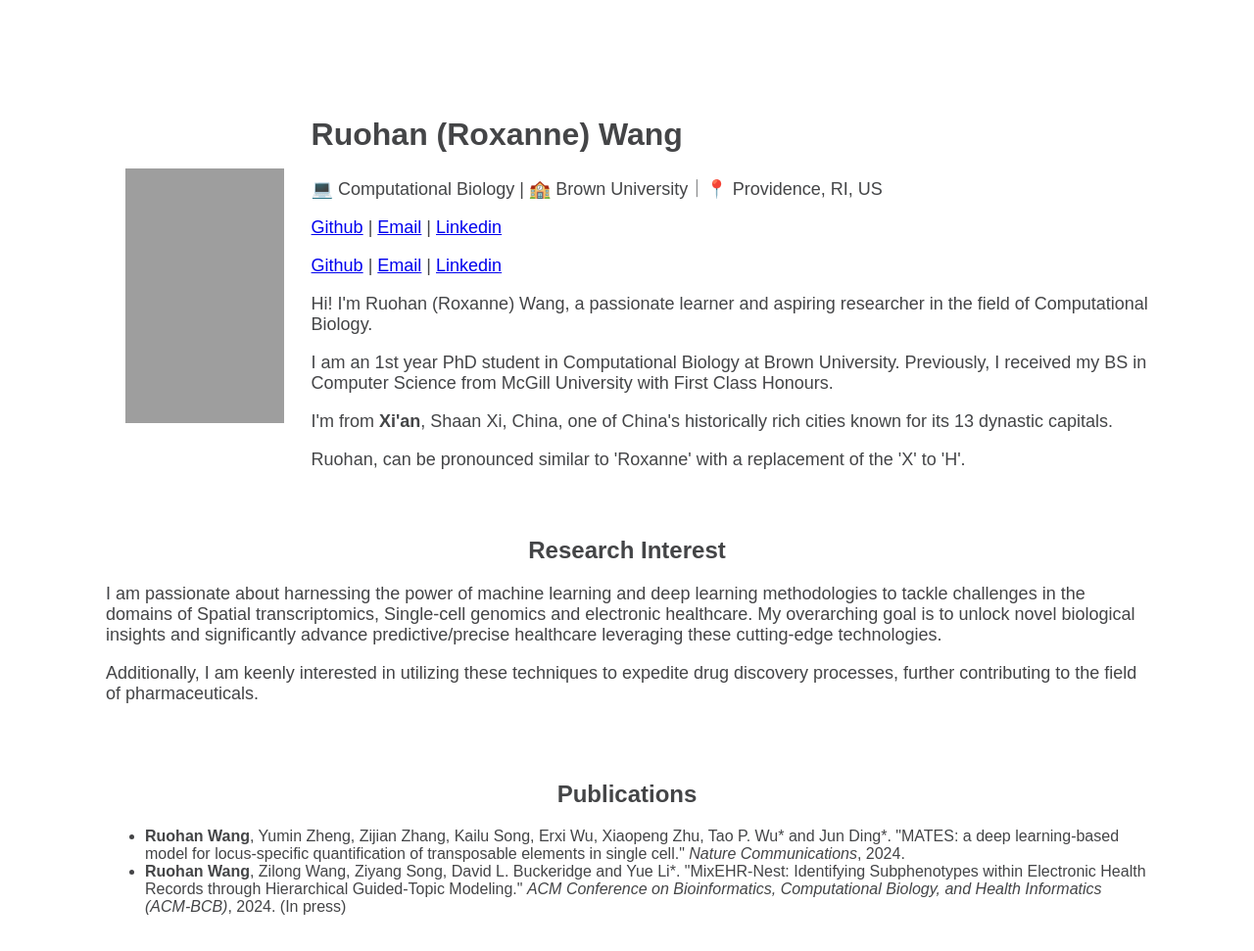
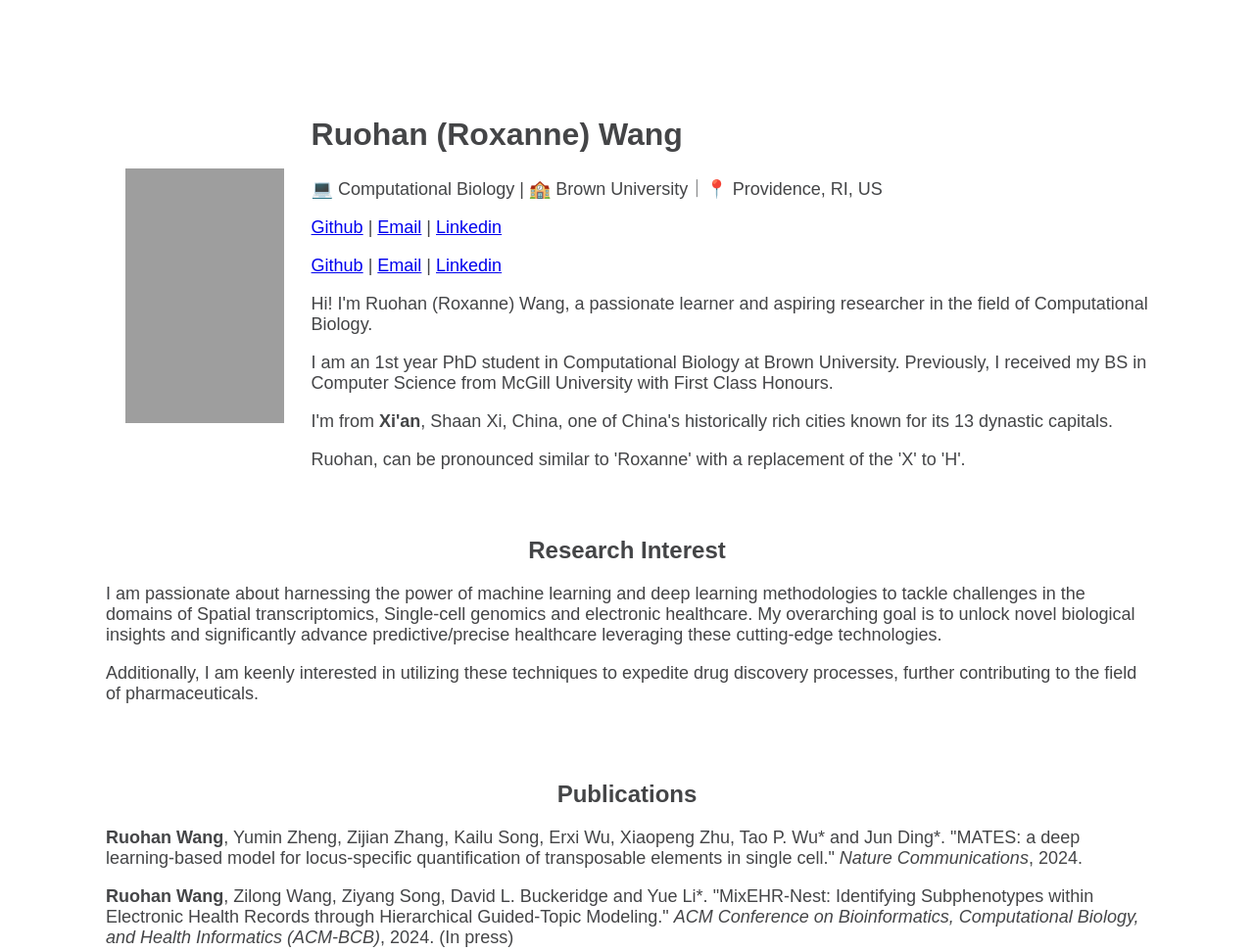
Before and after one commit to RoKsaNne/RoKsaNne.github.io, a plain HTML site: page index.html in a window 1280 px wide. Shown: the top 971 px of the page at 98% size. Drawn offline with Linux system fonts and the light colour scheme; grey boxes are pictures that could not be loaded.

Commit message:
Update index.html

```diff
--- a/index.html
+++ b/index.html
@@ -56,14 +56,12 @@
     <section id="publications">
         <h2>Publications</h2>
 
-        <ul>
-            <li>
-                <strong>Ruohan Wang</strong>, Yumin Zheng, Zijian Zhang, Kailu Song, Erxi Wu, Xiaopeng Zhu, Tao P. Wu* and Jun Ding*. "MATES: a deep learning-based model for locus-specific quantification of transposable elements in single cell." <em>Nature Communications</em>, 2024. <a href="https://doi.org/10.1038/s41467-024-53114-7"><DOI:10 class="1038"></a>
-            </li>
-            <li>
-                 <strong>Ruohan Wang</strong>, Zilong Wang, Ziyang Song, David L. Buckeridge and Yue Li*. "MixEHR-Nest: Identifying Subphenotypes within Electronic Health Records through Hierarchical Guided-Topic Modeling." <em> ACM Conference on Bioinformatics, Computational Biology, and Health Informatics (ACM-BCB)</em>, 2024. (In press)
-            </li>
-        </ul>
+        <p>
+            <strong>Ruohan Wang</strong>, Yumin Zheng, Zijian Zhang, Kailu Song, Erxi Wu, Xiaopeng Zhu, Tao P. Wu* and Jun Ding*. "MATES: a deep learning-based model for locus-specific quantification of transposable elements in single cell." <em>Nature Communications</em>, 2024. <a href="https://doi.org/10.1038/s41467-024-53114-7"><DOI:10 class="1038"></a>
+        </p>
+        <p>
+              <strong>Ruohan Wang</strong>, Zilong Wang, Ziyang Song, David L. Buckeridge and Yue Li*. "MixEHR-Nest: Identifying Subphenotypes within Electronic Health Records through Hierarchical Guided-Topic Modeling." <em> ACM Conference on Bioinformatics, Computational Biology, and Health Informatics (ACM-BCB)</em>, 2024. (In press)
+        </p>
 
         <!-- <p>More publications can be found on my <a href="https://scholar.google.com/citations?user=YOUR_GOOGLE_SCHOLAR_ID">Google Scholar</a>.</p> -->
     </section>
```
